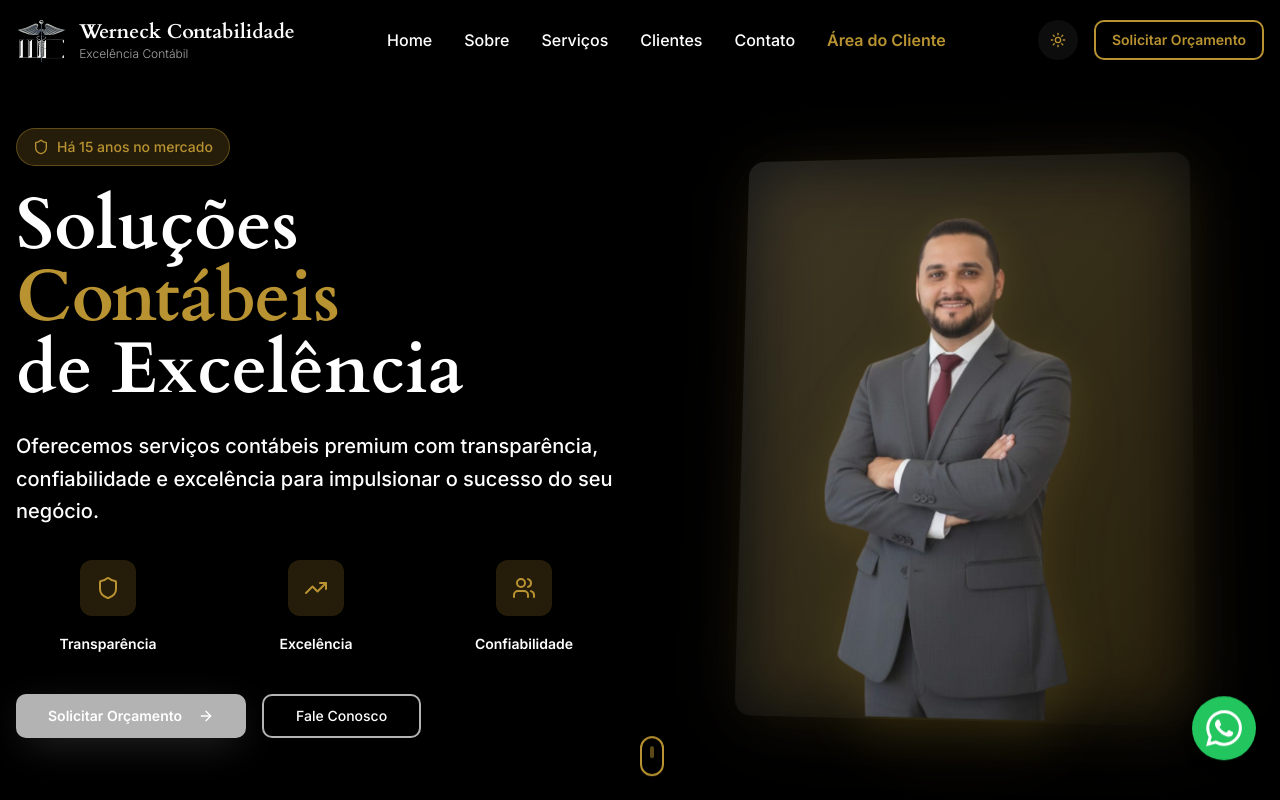
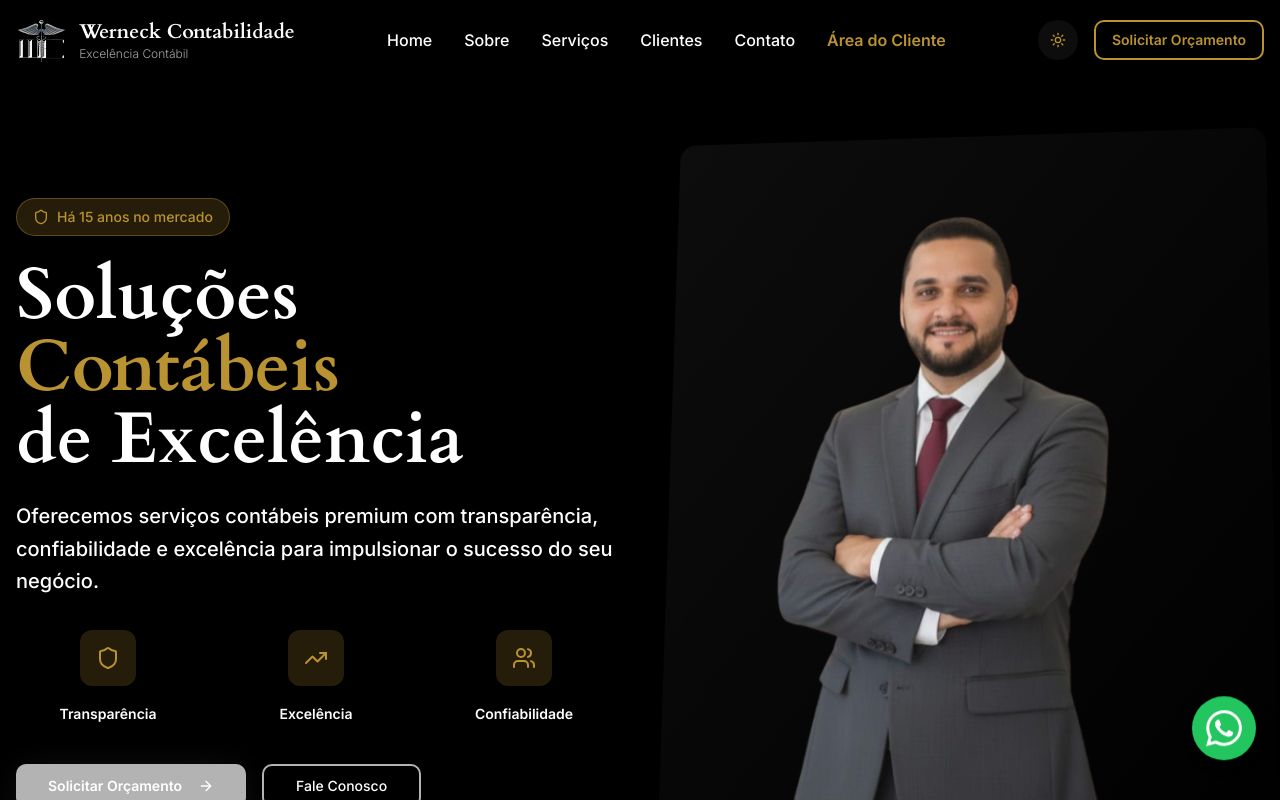
Before and after one commit to Carlos-Golldrine/gold-ledger-elegance-46849, a React (Vite) app: page / in a window 1280 px wide. Shown: the top 800 px of the page. Built offline with nearby package versions, Linux system fonts and the light colour scheme.

Commit message:
Remove gold background from photo

```diff
--- a/src/components/Hero.tsx
+++ b/src/components/Hero.tsx
@@ -80,25 +80,19 @@ const Hero = () => {
                      transformStyle: 'preserve-3d',
                      transform: 'rotateY(-5deg) rotateX(5deg)'
                    }}>
-                {/* Shadow layers for depth */}
-                <div className="absolute inset-0 blur-2xl opacity-50 bg-luxury-gold/30 rounded-2xl"
-                     style={{ transform: 'translateZ(-50px)' }}></div>
-                <div className="absolute inset-0 blur-xl opacity-40 bg-luxury-gold/20 rounded-2xl"
-                     style={{ transform: 'translateZ(-30px)' }}></div>
-
                 {/* Main Logo */}
                 <img
                   src={heroLogo}
                   alt="Logo Werneck Contabilidade"
-                  className="relative w-full h-auto max-w-md drop-shadow-2xl"
+                  className="relative w-full h-auto max-w-2xl drop-shadow-2xl"
                   style={{
                     transform: 'translateZ(0px)',
-                    filter: 'drop-shadow(0 20px 40px rgba(0,0,0,0.3)) drop-shadow(0 10px 20px rgba(212,175,55,0.2))'
+                    filter: 'drop-shadow(0 20px 40px rgba(0,0,0,0.3))'
                   }}
                 />
 
                 {/* Highlight effect */}
-                <div className="absolute inset-0 bg-gradient-to-br from-white/10 to-transparent rounded-2xl pointer-events-none"
+                <div className="absolute inset-0 bg-gradient-to-br from-white/5 to-transparent rounded-2xl pointer-events-none"
                      style={{ transform: 'translateZ(10px)' }}></div>
               </div>
             </div>
```
